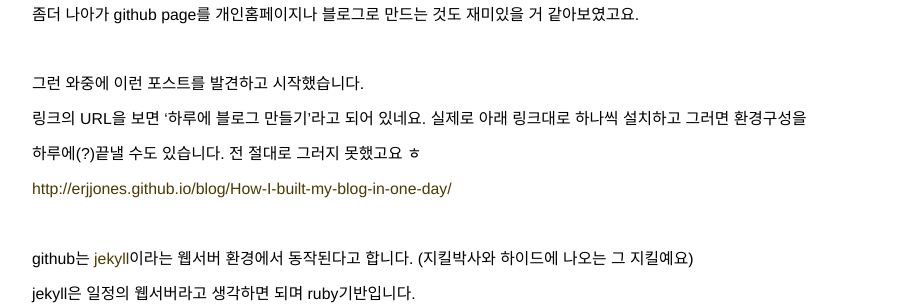
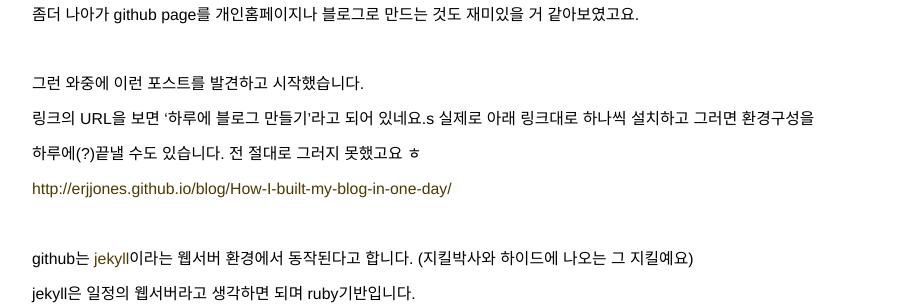
Before and after one commit to kuthealth/kuthealth.github.com, a Jekyll site: the page index.html, which Jekyll copies as it is, in a window 1280 px wide and 900 px high, scrolled down 1873 px. Shown: the part 150-455 px from the top of the window, without its empty margins (212-1115 px from the left). Built offline with Jekyll 4.4.1, drawn with Linux system fonts in a browser that asks for light colours; comment, search, counter and statistics services are not loaded.

```diff
--- a/index.html
+++ b/index.html
@@ -61,7 +61,7 @@
 
 <p>그런 와중에 이런 포스트를 발견하고 시작했습니다. </p>
 
-<p>링크의 URL을 보면 ‘하루에 블로그 만들기’라고 되어 있네요.
+<p>링크의 URL을 보면 ‘하루에 블로그 만들기’라고 되어 있네요.s
 실제로 아래 링크대로 하나씩 설치하고 그러면 환경구성을 하루에(?)끝낼 수도 있습니다. 전 절대로 그러지 못했고요 ㅎ</p>
 
 <p><a href="http://erjjones.github.io/blog/How-I-built-my-blog-in-one-day/">http://erjjones.github.io/blog/How-I-built-my-blog-in-one-day/</a><br /><br /></p>
```
